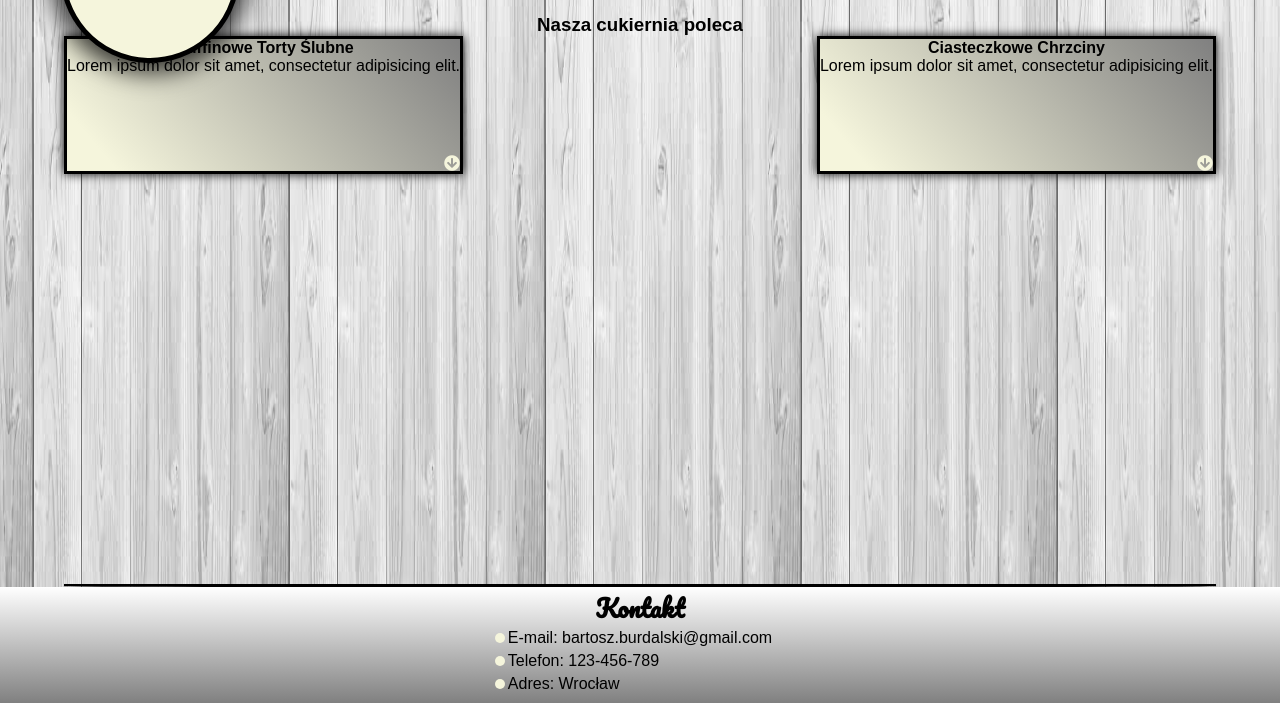
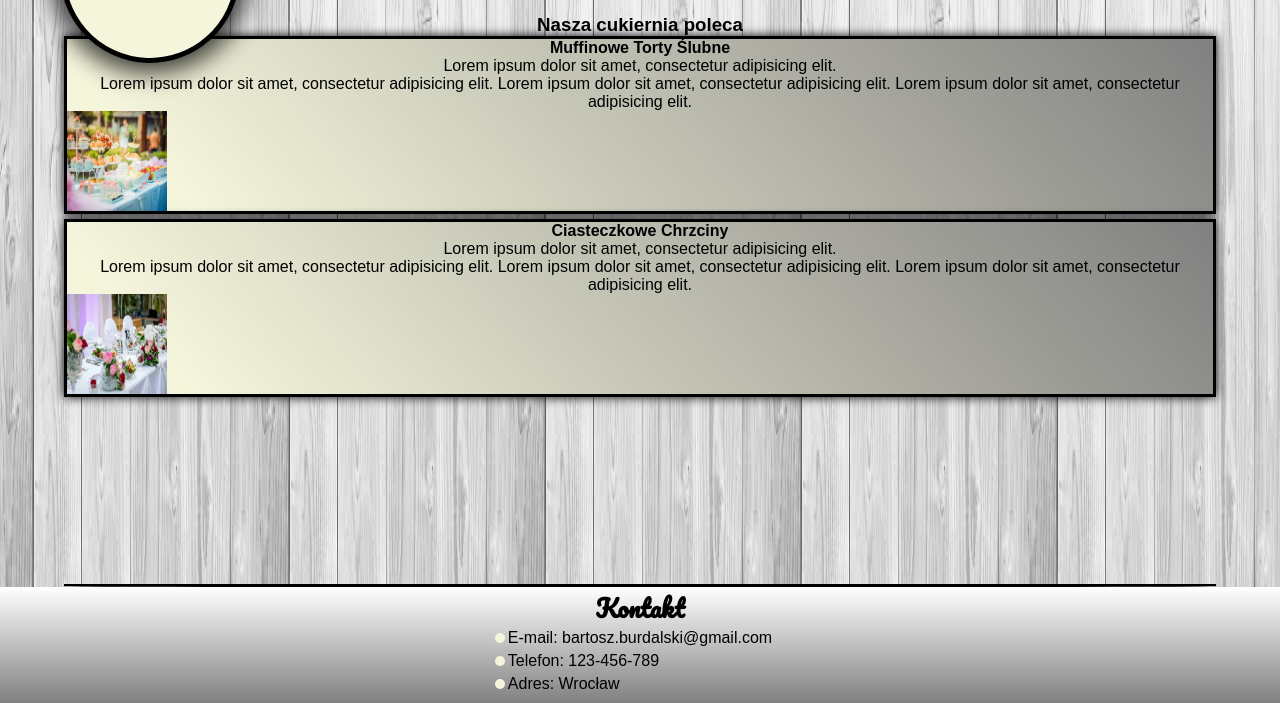
Before and after one commit to BurdalskiBartosz/Sweet_Muffin, a React app: page /services in a window 1280 px wide. Shown: the part 177-880 px from the top of the page. Built offline with nearby package versions, Linux system fonts and the light colour scheme.

Commit message:
Simple view of ServiceOption component

```diff
--- a/src/components/ServiceOption/ServiceOption.js
+++ b/src/components/ServiceOption/ServiceOption.js
@@ -2,11 +2,13 @@ import React from 'react';
 
 const ServiceOption = (props) => {
     return (
-        <section className="servicesPage__section">
+        <div className="servicesPage__service">
             <h4 className="servicePage__title">{props.title}</h4>
             <p className="servicePage__text">{props.text}</p>
-            <i className="fas fa-arrow-circle-down"></i>
-        </section>
+            <p className="servicePage__text">{props.description}</p>
+            <img src={props.serviceImg}></img>
+
+        </div>
     );
 }
 
--- a/src/components/ServiceOption/_ServiceOption.scss
+++ b/src/components/ServiceOption/_ServiceOption.scss
@@ -1,22 +1,19 @@
-.servicesPage__section{
+.servicesPage__service{
     position: relative;
     // flex-basis: 45%;
     display: flex;
     flex-direction: column;
-    height: 25%;
+    // height: 25%;
     text-align: center;
     background: linear-gradient(50deg,beige 10%,grey);
     border: 3px solid black;
     box-shadow: 0px 0px 10px 0px rgb(0, 0, 0);
     margin-bottom: 5px;
-    .fa-arrow-circle-down{
-        position: absolute;
-        bottom: 0;
-        right: 0;
-        color:beige;
-        &:hover{color:black;}
-    }
-
+    transition: 2s;
+img{
+    width: 100px;
+    height: 100px;
+}
 }
 
 // position: absolute;
--- a/src/pages/ServicesPage.js
+++ b/src/pages/ServicesPage.js
@@ -1,11 +1,15 @@
 import React, { Component } from 'react';
 import ServiceOption from '../components/ServiceOption/ServiceOption';
+import Service1 from '../images/Services images/serv_img1.jpg'
+import Service2 from '../images/Services images/serv_img2.jpg'
+import Service3 from '../images/Services images/serv_img3.jpg'
+
 
 class ServicesPage extends Component {
     state = {
         services: [
-            { title: "Muffinowe Torty Ślubne", text: "Lorem ipsum dolor sit amet, consectetur adipisicing elit." },
-            { title: "Ciasteczkowe Chrzciny", text: "Lorem ipsum dolor sit amet, consectetur adipisicing elit." },
+            { title: "Muffinowe Torty Ślubne", text: "Lorem ipsum dolor sit amet, consectetur adipisicing elit.", serviceImg: Service1, description: "Lorem ipsum dolor sit amet, consectetur adipisicing elit. Lorem ipsum dolor sit amet, consectetur adipisicing elit. Lorem ipsum dolor sit amet, consectetur adipisicing elit.", showInfo: false },
+            { title: "Ciasteczkowe Chrzciny", text: "Lorem ipsum dolor sit amet, consectetur adipisicing elit.", serviceImg: Service2, description: "Lorem ipsum dolor sit amet, consectetur adipisicing elit. Lorem ipsum dolor sit amet, consectetur adipisicing elit. Lorem ipsum dolor sit amet, consectetur adipisicing elit.", showInfo: false },
         ]
     }
 
@@ -13,12 +17,12 @@ class ServicesPage extends Component {
         return (
             <div className="servicesPage">
                 <h3>Nasza cukiernia poleca</h3>
-                <div className="servicesPage__wrapper">
+                <section className="servicesPage__wrapper">
                     {this.state.services.map((service, index) =>
                         (
-                            <ServiceOption key={index} title={service.title} text={service.text} />
+                            <ServiceOption key={index} {...service} />
                         ))}
-                </div>
+                </section>
             </div>
         );
     }
```
Also changed, not shown: src/pages/MenuPage.js (+0 -10 lines), src/images/Services images/serv_img1.jpg (added), src/images/Services images/serv_img2.jpg (added), src/images/Services images/serv_img3.jpg (added).
